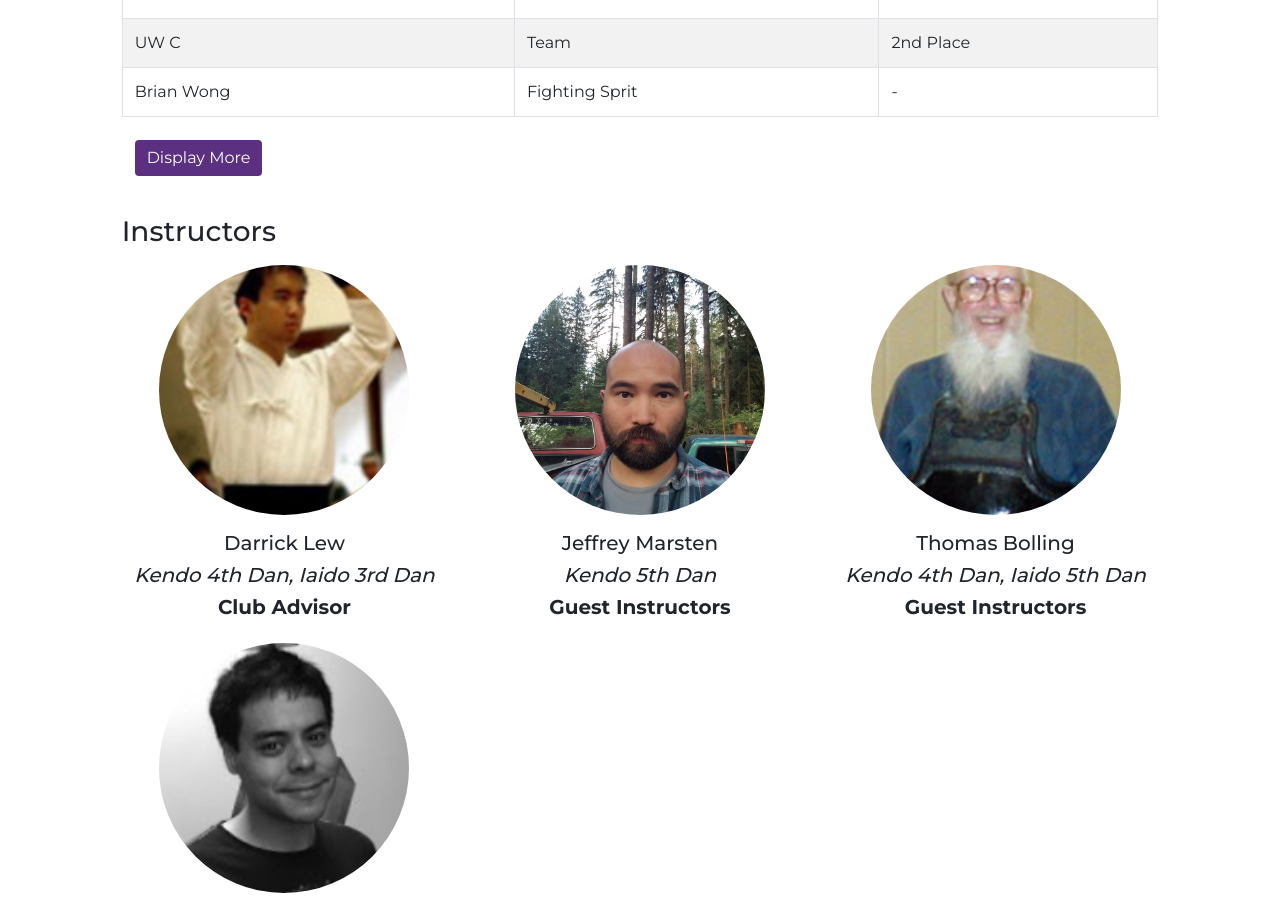
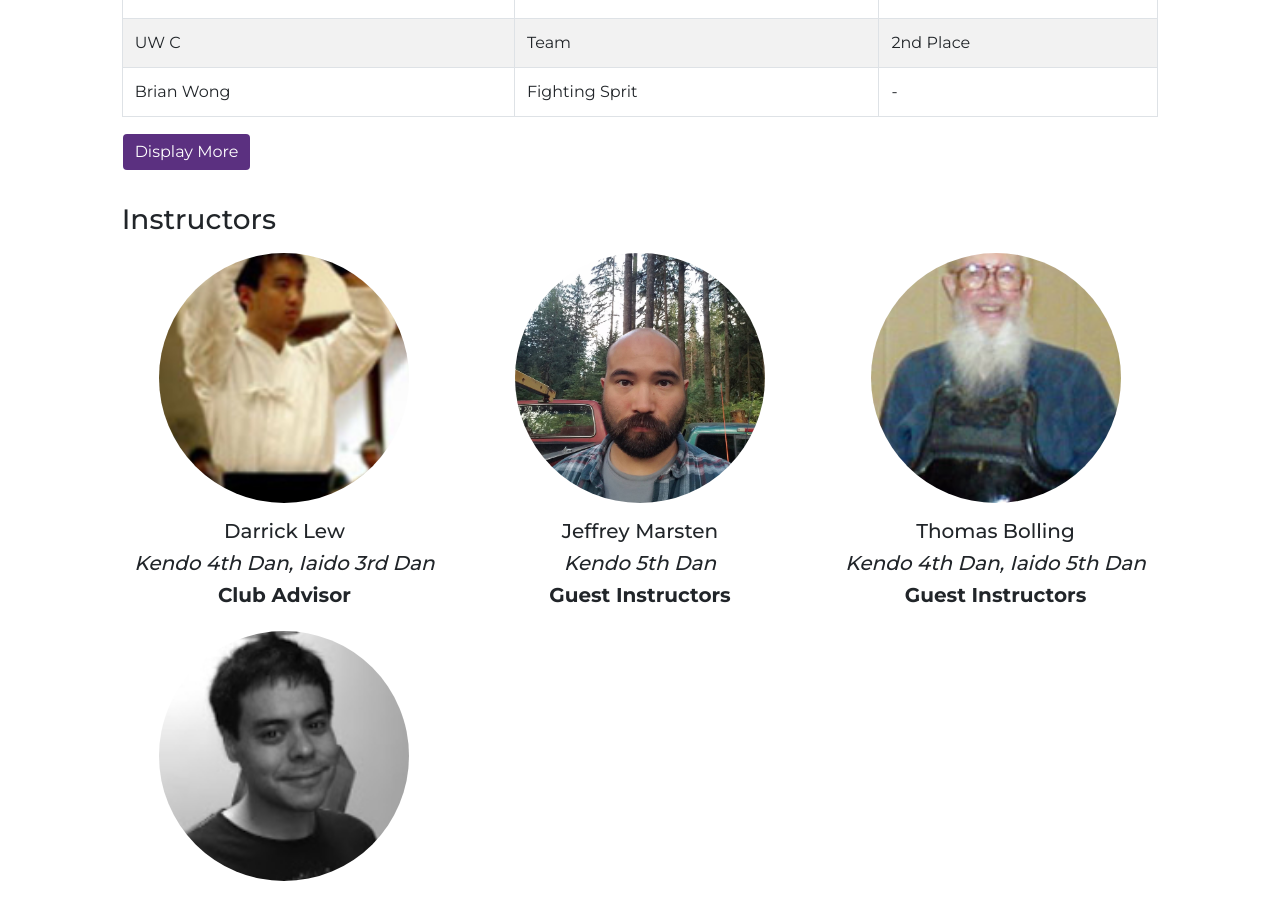
Before and after one commit to isabellabunnell/uw-kendo-website, a React (Create React App) app: page /about in a window 1280 px wide. Shown: the part 1060-1959 px from the top of the page. Built offline with nearby package versions, Linux system fonts and the light colour scheme.

Commit message:
rm padding

```diff
--- a/src/components/AwardsBlock.js
+++ b/src/components/AwardsBlock.js
@@ -17,6 +17,7 @@ const AwardsBlock = () => {
          variant="link"
          eventKey="0"
          onClick={() => setDisplayMore(!displayMore)}
+         style={{ padding: 0 }}
       >
          <Button style={{ backgroundColor: "#5B3080", color: "white", border: "none" }}>
             {displayMore ? "Display More" : "Display Less"}
```
